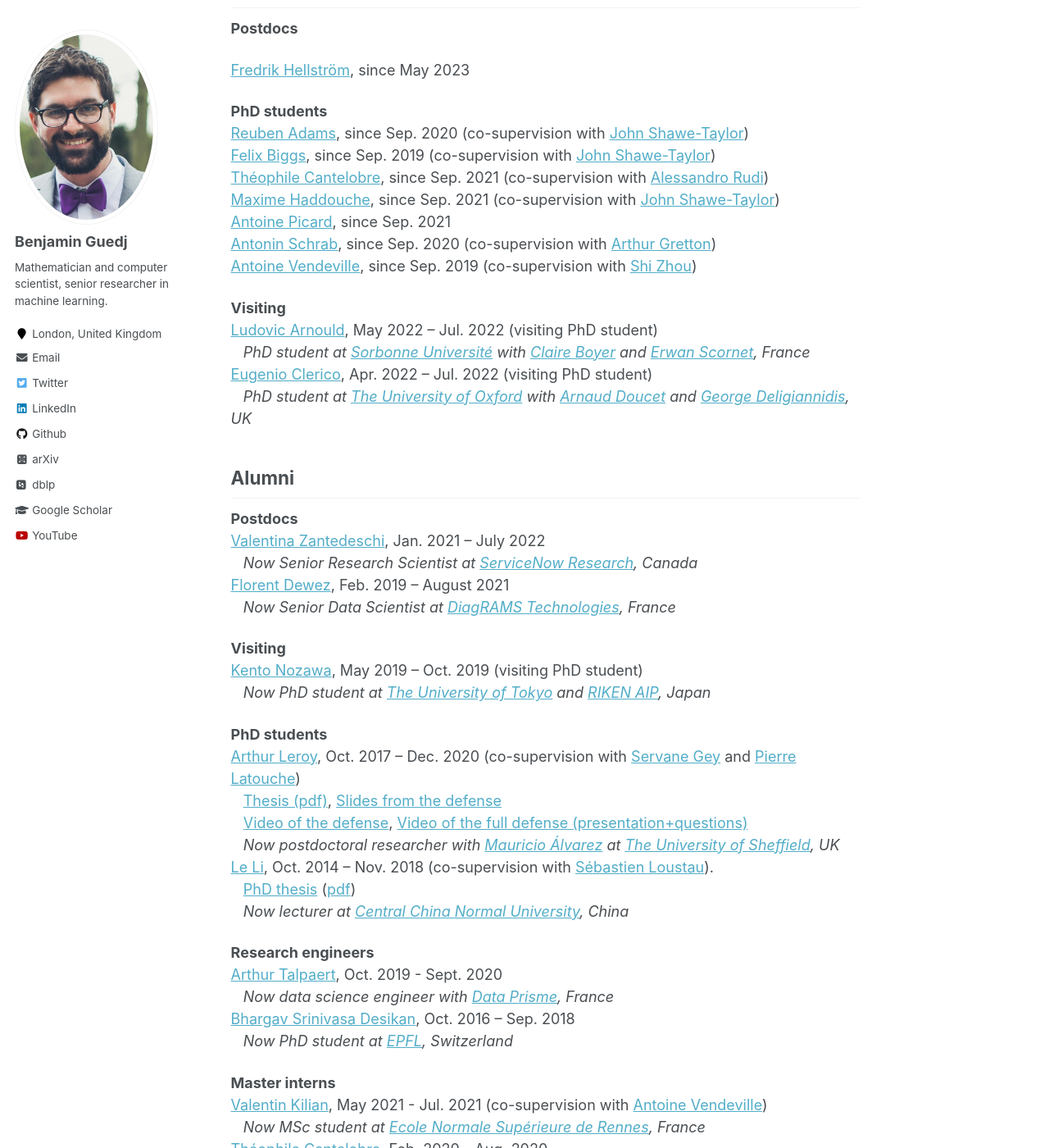
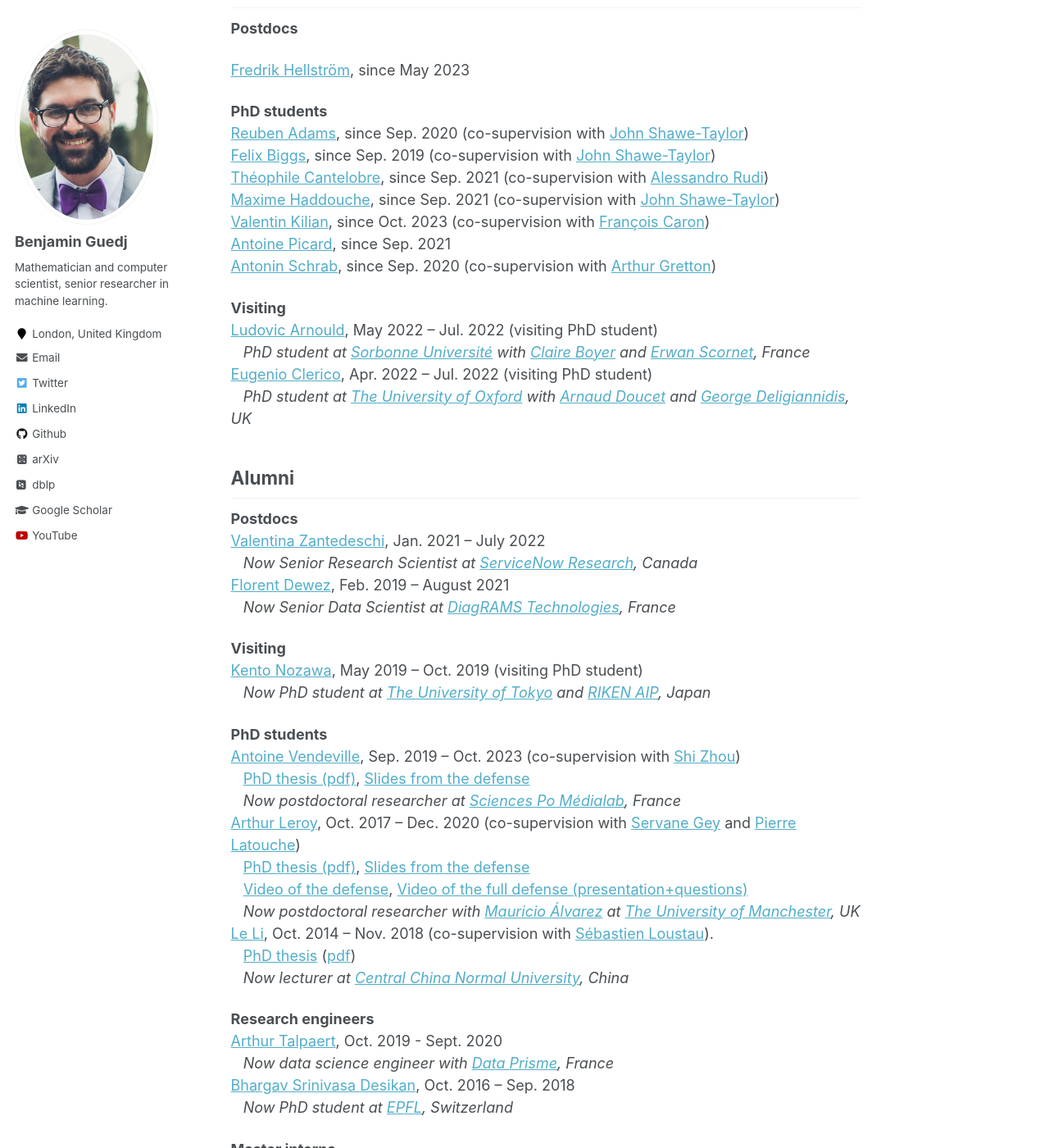
Before and after one commit to bguedj/bguedj.github.io, a Jekyll site: the page built from _pages/team.md, in a window 1280 px wide and 1400 px high, scrolled down 670 px. Shown: the whole window at 82% size. Built offline with Jekyll 4.4.1, drawn with Linux system fonts in a browser that asks for light colours; some web fonts are replaced; some of the changed text lies outside the part shown.

Commit message:
update antoine + ica paper

```diff
--- a/_pages/team.md
+++ b/_pages/team.md
@@ -26,9 +26,10 @@ If you are interested in an internship: unfortunately, I can only consider appli
 [Felix Biggs](https://www.felixbiggs.com), since Sep. 2019 (co-supervision with [John Shawe-Taylor](http://www0.cs.ucl.ac.uk/staff/J.Shawe-Taylor/))
 [Théophile Cantelobre](https://theophilec.github.io), since Sep. 2021 (co-supervision with [Alessandro Rudi](https://www.di.ens.fr/~rudi/))         <!-- #and [Carlo Ciliberto](https://cciliber.github.io))     -->
 [Maxime Haddouche](https://maximehaddouche.github.io), since Sep. 2021 (co-supervision with [John Shawe-Taylor](http://www0.cs.ucl.ac.uk/staff/J.Shawe-Taylor/))
+[Valentin Kilian](https://valentinkil.github.io), since Oct. 2023 (co-supervision with [François Caron](https://www.stats.ox.ac.uk/~caron/))
 [Antoine Picard](https://www.linkedin.com/in/antoine-picard-3147a1212/), since Sep. 2021
 [Antonin Schrab](https://antoninschrab.github.io), since Sep. 2020 (co-supervision with [Arthur Gretton](http://www.gatsby.ucl.ac.uk/~gretton/))
-[Antoine Vendeville](https://antoinevendeville.github.io/), since Sep. 2019 (co-supervision with [Shi Zhou](https://wp.cs.ucl.ac.uk/shizhou/))
+
 
 
 **Visiting**
@@ -56,10 +57,13 @@ If you are interested in an internship: unfortunately, I can only consider appli
 &nbsp;&nbsp;&nbsp;*Now PhD student at [The University of Tokyo](https://www.u-tokyo.ac.jp/en/) and [RIKEN AIP](https://www.u-tokyo.ac.jp/en/), Japan*
 
 **PhD students**
+[Antoine Vendeville](https://antoinevendeville.github.io/), Sep. 2019 -- Oct. 2023 (co-supervision with [Shi Zhou](https://wp.cs.ucl.ac.uk/shizhou/))
+&nbsp;&nbsp;&nbsp;[PhD thesis (pdf)](), [Slides from the defense]()
+&nbsp;&nbsp;&nbsp;*Now postdoctoral researcher at [Sciences Po Médialab](https://medialab.sciencespo.fr), France*
 [Arthur Leroy](https://arthur-leroy.netlify.app), Oct. 2017 -- Dec. 2020 (co-supervision with [Servane Gey](http://helios.mi.parisdescartes.fr/~gey/) and [Pierre Latouche](http://helios.mi.parisdescartes.fr/~platouch/))
-&nbsp;&nbsp;&nbsp;[Thesis (pdf)](https://arthur-leroy.netlify.app/files/Thesis-Arthur_LEROY.pdf), [Slides from the defense](https://arthur-leroy.netlify.app/files/slides_soutenance/slides_thesis.html#/)
+&nbsp;&nbsp;&nbsp;[PhD thesis (pdf)](https://arthur-leroy.netlify.app/files/Thesis-Arthur_LEROY.pdf), [Slides from the defense](https://arthur-leroy.netlify.app/files/slides_soutenance/slides_thesis.html#/)
 &nbsp;&nbsp;&nbsp;[Video of the defense](https://youtu.be/gAaKoKq9UDo), [Video of the full defense (presentation+questions)](https://youtu.be/6xpyS0tTSCo)
-&nbsp;&nbsp;&nbsp;*Now postdoctoral researcher with [Mauricio Álvarez](https://maalvarezl.github.io) at [The University of Sheffield](https://www.sheffield.ac.uk), UK*
+&nbsp;&nbsp;&nbsp;*Now postdoctoral researcher with [Mauricio Álvarez](https://maalvarezl.github.io) at [The University of Manchester](https://www.manchester.ac.uk), UK*
 [Le Li](https://www.researchgate.net/scientific-contributions/2108172811_Le_Li), Oct. 2014 -- Nov. 2018 (co-supervision with [Sébastien Loustau](https://www.linkedin.com/in/sébastien-loustau-b57b4555/)).
 &nbsp;&nbsp;&nbsp;[PhD thesis](https://tel.archives-ouvertes.fr/tel-01970795/) ([pdf](https://tel.archives-ouvertes.fr/tel-01970795/document))
 &nbsp;&nbsp;&nbsp;*Now lecturer at [Central China Normal University](http://english.ccnu.edu.cn), China*
@@ -72,7 +76,7 @@ If you are interested in an internship: unfortunately, I can only consider appli
 
 **Master interns**
 [Valentin Kilian](https://valentinkil.github.io), May 2021 - Jul. 2021 (co-supervision with [Antoine Vendeville](https://antoinevendeville.github.io/))
-&nbsp;&nbsp;&nbsp;*Now MSc student at [Ecole Normale Supérieure de Rennes](http://www.international.ens-rennes.fr/ens-rennes-english-version-253208.kjsp?RH=KERLANN_FR), France*
+&nbsp;&nbsp;&nbsp;*Now back to the team!*
 [Théophile Cantelobre](https://theophilec.github.io), Feb. 2020 - Aug. 2020
 &nbsp;&nbsp;&nbsp;*Now back to the team!*
 [Maxime Haddouche](https://maximehaddouche.github.io), Oct. 2019 - Aug. 2020
```
Also changed, not shown: files/bguedj-publications.bib (+16 -0 lines).
